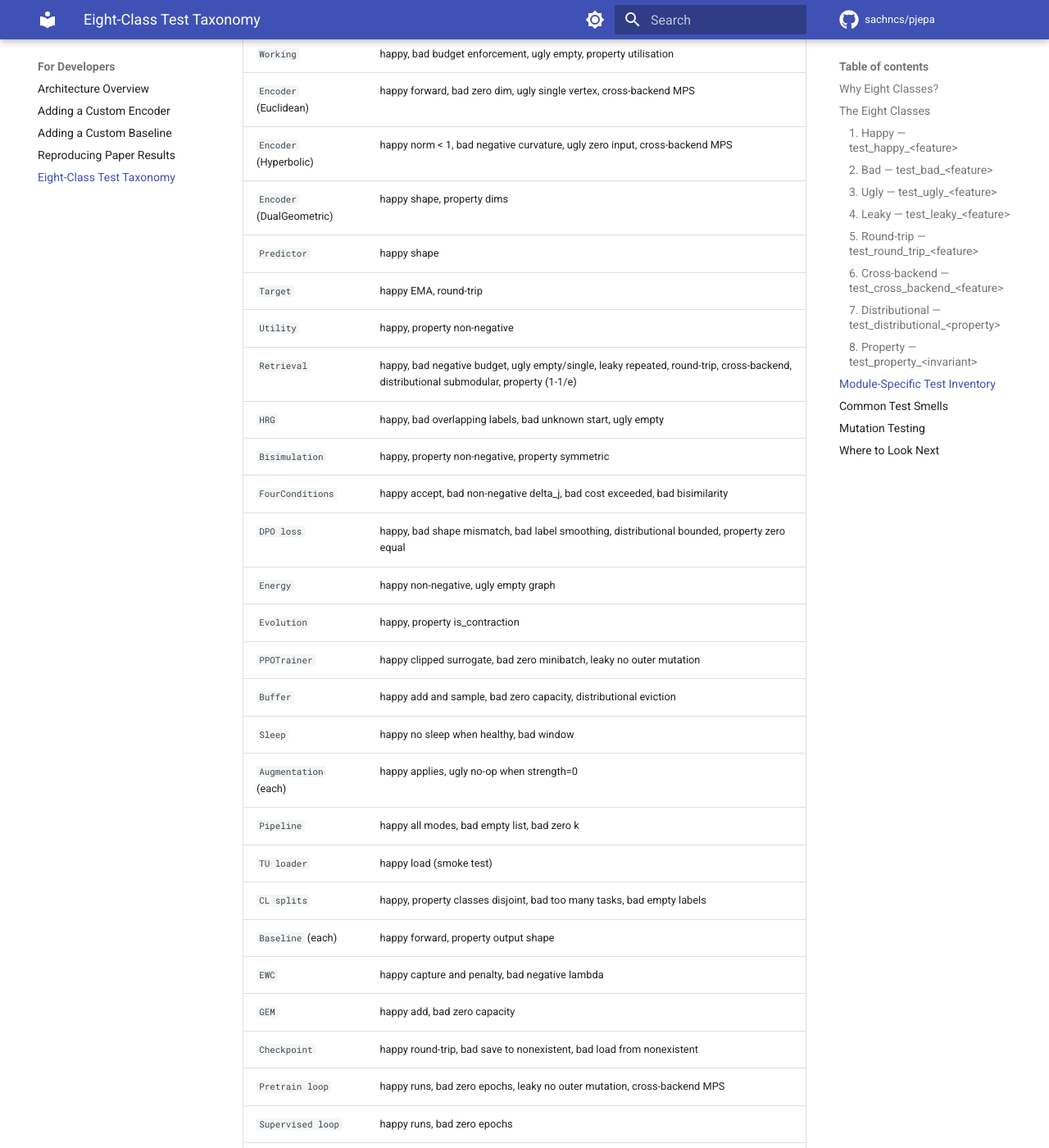
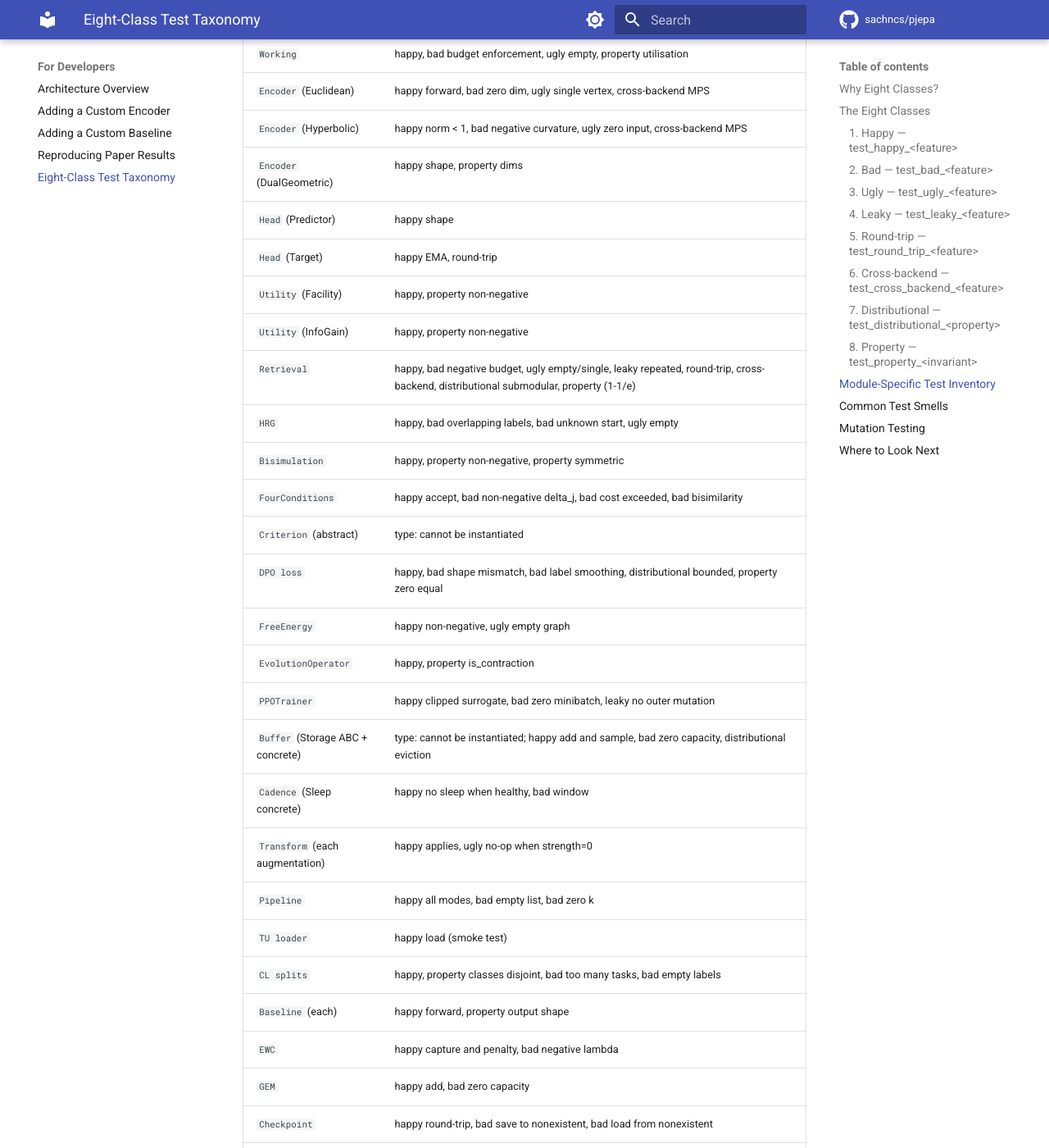
Before and after one commit to sachncs/pjepa, an MkDocs documentation site: the page built from docs/developer/06_test_taxonomy.md, in a window 1280 px wide and 1400 px high, scrolled down 4097 px. Shown: the whole window at 82% size. Built offline with MkDocs 1.6.1 and Material for MkDocs 9.7.7, drawn with Linux system fonts in a browser that asks for light colours; comment, search, counter and statistics services are not loaded.

Commit message:
docs: complete the stale-class refresh
Final four stale-API touchups:

docs/developer/02_architecture.md:
- Replace the 'Energy J' label with 'FreeEnergy J' in the module
  dependency graph.

docs/developer/03_adding_an_encoder.md:
- Replace 'duck-typed via the ... Encoder protocol' with
  'subclass the polymorphic Encoder ABC'.
- Note that .to(device) is inherited from nn.Module, no need to
  override unless you have non-parameter state.
- Replace 'Forgetting .to(device): the framework's hardware module
  requires every encoder to support .to(device)' with the
  inherited-from-nn.Module clarification.

docs/developer/04_adding_a_baseline.md:
- Update the baseline list (now includes Naive, GraphSAGE,
  BGRL, PackNet alongside the original seven).
- Update the 'Register the Baseline' section to point at the
  existing experiment runner rather than a planned Phase 8
  runner.

docs/developer/06_test_taxonomy.md:
- Mark Encoder as ABC (was Protocol).
- Add Head (Predictor) and Head (Target) rows.
- Add Utility (Facility) and Utility (InfoGain) rows.
- Mark Buffer as Storage ABC + concrete.
- Mark Cadence (Sleep concrete) as the cadence class.
- Mark Criterion (abstract) as a class type test.
- Mark Transform (each augmentation) as the polymorphic ABC.
- Replace Energy with FreeEnergy.
- Replace Evolution with EvolutionOperator.

```diff
--- a/docs/developer/06_test_taxonomy.md
+++ b/docs/developer/06_test_taxonomy.md
@@ -191,20 +191,22 @@ For each public module, ensure the following tests exist:
 | `Encoder` (Euclidean) | happy forward, bad zero dim, ugly single vertex, cross-backend MPS |
 | `Encoder` (Hyperbolic) | happy norm < 1, bad negative curvature, ugly zero input, cross-backend MPS |
 | `Encoder` (DualGeometric) | happy shape, property dims |
-| `Predictor` | happy shape |
-| `Target` | happy EMA, round-trip |
-| `Utility` | happy, property non-negative |
+| `Head` (Predictor) | happy shape |
+| `Head` (Target) | happy EMA, round-trip |
+| `Utility` (Facility) | happy, property non-negative |
+| `Utility` (InfoGain) | happy, property non-negative |
 | `Retrieval` | happy, bad negative budget, ugly empty/single, leaky repeated, round-trip, cross-backend, distributional submodular, property (1-1/e) |
 | `HRG` | happy, bad overlapping labels, bad unknown start, ugly empty |
 | `Bisimulation` | happy, property non-negative, property symmetric |
 | `FourConditions` | happy accept, bad non-negative delta_j, bad cost exceeded, bad bisimilarity |
+| `Criterion` (abstract) | type: cannot be instantiated |
 | `DPO loss` | happy, bad shape mismatch, bad label smoothing, distributional bounded, property zero equal |
-| `Energy` | happy non-negative, ugly empty graph |
-| `Evolution` | happy, property is_contraction |
+| `FreeEnergy` | happy non-negative, ugly empty graph |
+| `EvolutionOperator` | happy, property is_contraction |
 | `PPOTrainer` | happy clipped surrogate, bad zero minibatch, leaky no outer mutation |
-| `Buffer` | happy add and sample, bad zero capacity, distributional eviction |
-| `Sleep` | happy no sleep when healthy, bad window |
-| `Augmentation` (each) | happy applies, ugly no-op when strength=0 |
+| `Buffer` (Storage ABC + concrete) | type: cannot be instantiated; happy add and sample, bad zero capacity, distributional eviction |
+| `Cadence` (Sleep concrete) | happy no sleep when healthy, bad window |
+| `Transform` (each augmentation) | happy applies, ugly no-op when strength=0 |
 | `Pipeline` | happy all modes, bad empty list, bad zero k |
 | `TU loader` | happy load (smoke test) |
 | `CL splits` | happy, property classes disjoint, bad too many tasks, bad empty labels |
```
Also changed, not shown: docs/developer/02_architecture.md (+1 -1 lines), docs/developer/03_adding_an_encoder.md (+8 -6 lines), docs/developer/04_adding_a_baseline.md (+9 -6 lines).
